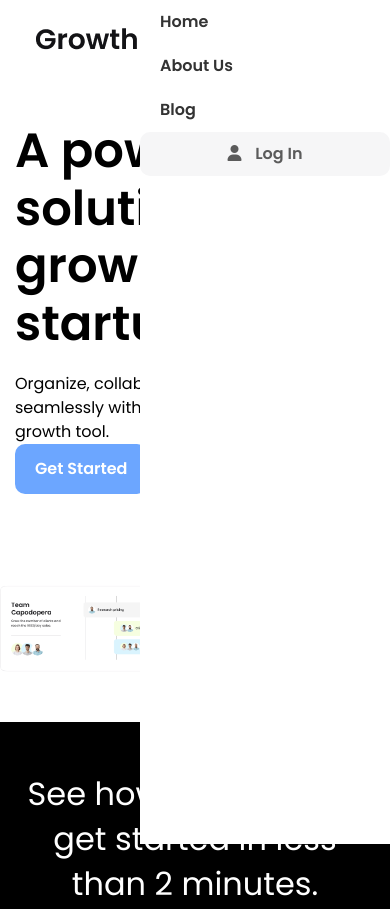
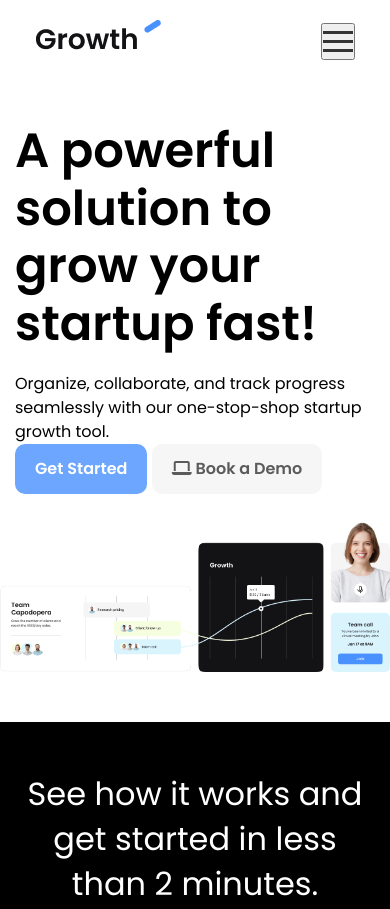
Before and after one commit to brje/CT70A9110-SDS-Front-end, a plain HTML site: page index.html in a window 390 px wide. Shown: the top 909 px of the page. Drawn offline with Linux system fonts and the light colour scheme.

Commit message:
hamburger menu css  ready

```diff
--- a/css/style.css
+++ b/css/style.css
@@ -398,14 +398,32 @@ hero .hero-text {
 .mobile-menu {
     position: fixed;
     top: 0;
-    /* right: -300px; */
-    right: 0;
+    right: -300px;
+
     width: 250px;
     height: 100%;
     z-index: 100;
     background: #fff;
     box-shadow: 0px 0px 10px rgba (0,0,0,0.2);
     transition: right 0.3s ease-in-out;
+}
+
+.mobile-menu.active {
+    right: 0;
+}
+
+.mobile-menu ul {
+    margin-top: 100px;
+    padding-right: 10px;
+}
+
+.mobile-menu ul li {
+    margin: 10px 0;
+}
+
+.mobile-menu ul li a {
+    font-size: 20px;
+    transition: 0.3s;
 }
 
 /* Media Queries */
```
